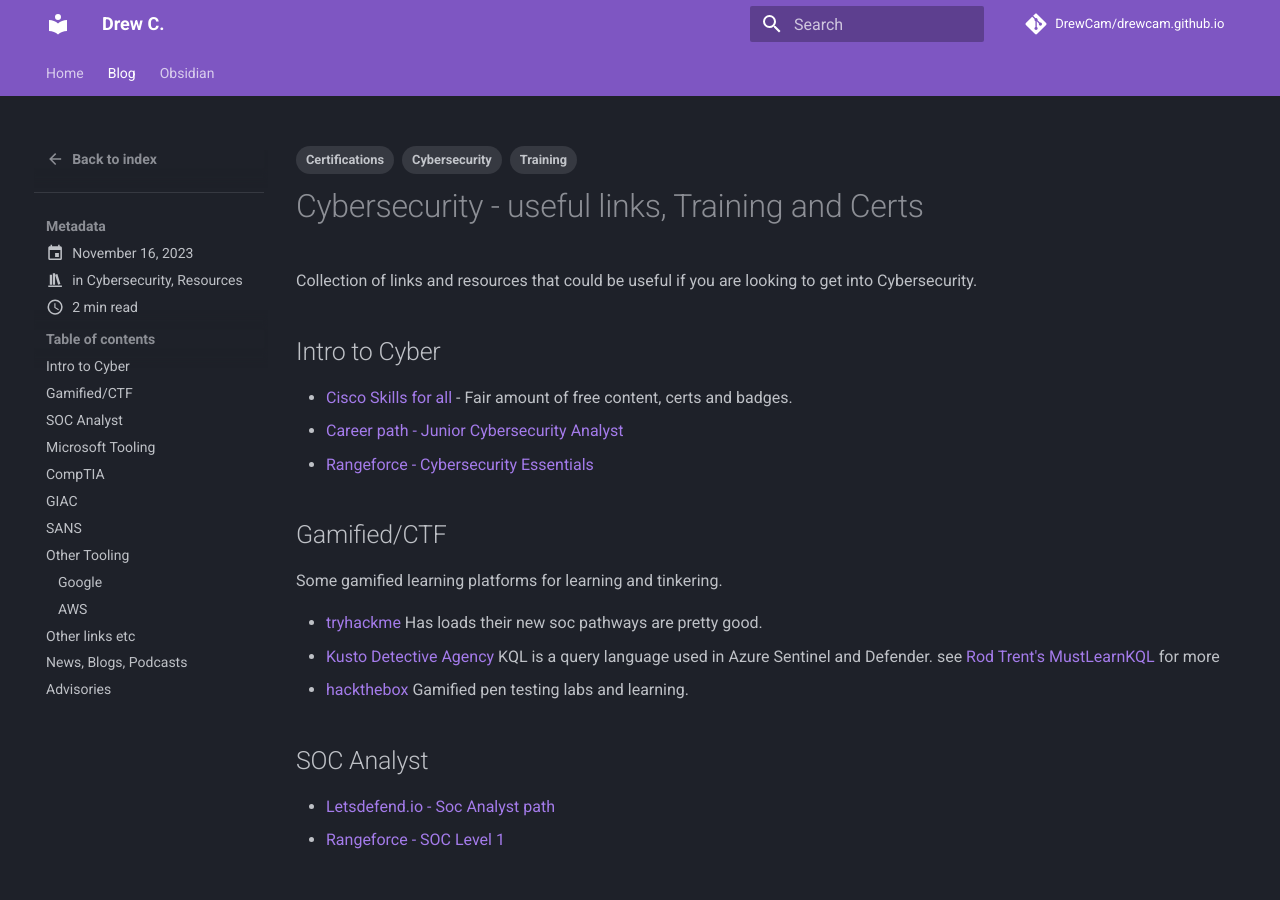
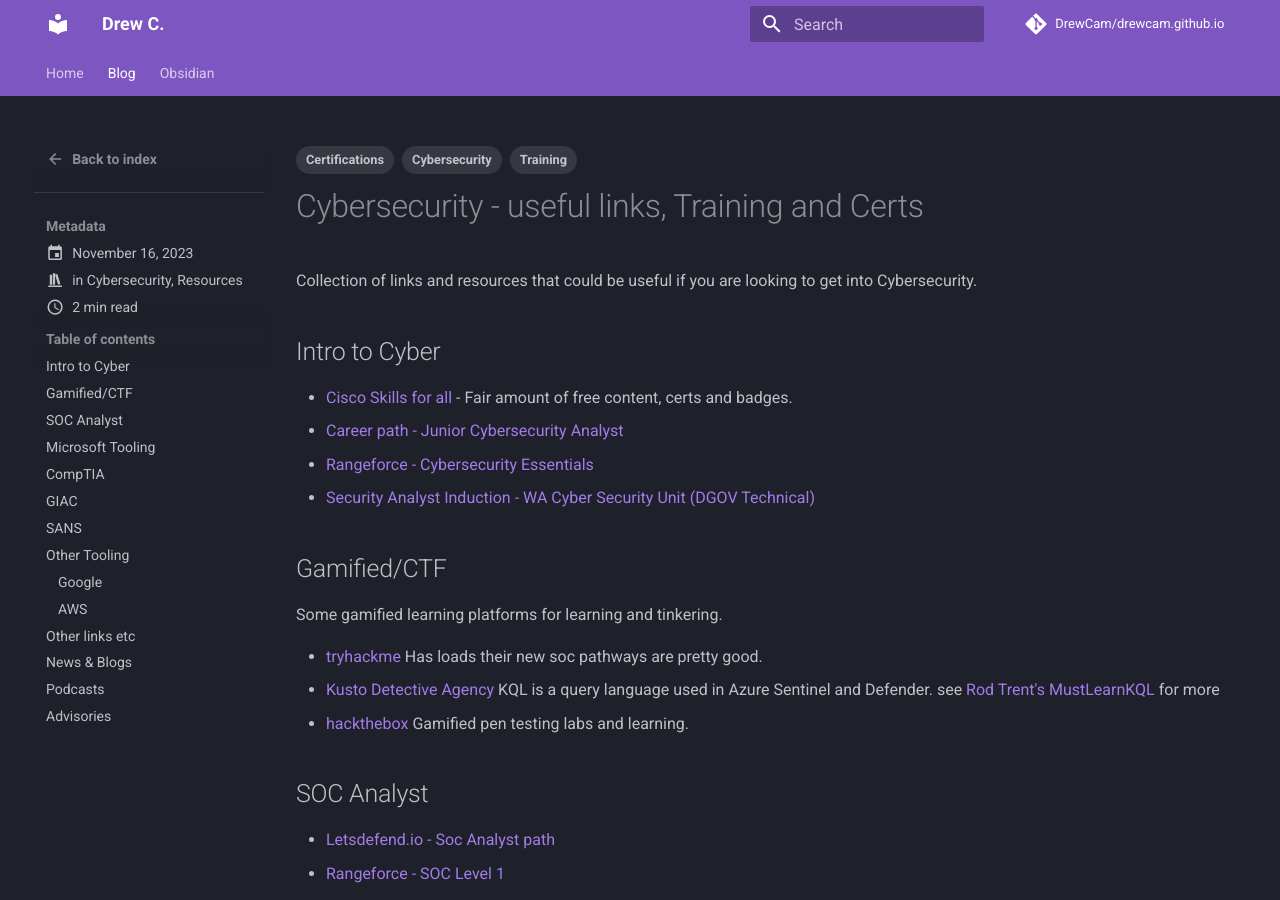
Before and after one commit to DrewCam/drewcam.github.io, an MkDocs documentation site: the page built from docs/blog/posts/cybersecurity-useful-links.md, in a window 1280 px wide and 900 px high. Built offline with MkDocs 1.6.1 and Material for MkDocs 9.7.7, drawn with Linux system fonts in a browser that asks for light colours; comment, search, counter and statistics services are not loaded; some of the changed lines change nothing that is shown; some of the changed text lies outside the part shown.

Commit message:
Update cybersecurity-useful-links.md
Split out podcasts, added induction links.

```diff
--- a/docs/blog/posts/cybersecurity-useful-links.md
+++ b/docs/blog/posts/cybersecurity-useful-links.md
@@ -22,6 +22,7 @@
 - [Cisco Skills for all](https://skillsforall.com/) - Fair amount of free content, certs and badges.
 - [Career path - Junior Cybersecurity Analyst](https://skillsforall.com/career-path/cybersecurity?courseLang=en-US)
 - [Rangeforce - Cybersecurity Essentials](https://www.rangeforce.com/)
+- [Security Analyst Induction - WA Cyber Security Unit (DGOV Technical)](https://soc.cyber.wa.gov.au//training/analyst-induction/?h=induction)
 
 ## Gamified/CTF
 
@@ -98,14 +99,18 @@
 - [NCSC - UK's National Cyber Security Centre](https://www.ncsc.gov.uk/section/advice-guidance/all-topics)
 - [CyberSeek](https://www.cyberseek.org/pathway.html) Can be useful for optimising job searches, but it is US oriented.
 
-## News, Blogs, Podcasts
+## News & Blogs
 
 - [bleepingcomputer.com](https://www.bleepingcomputer.com/)
 - [All Info Sec News Aggregator](https://allinfosecnews.com/)
 - [Talkback - smart infosec resource aggregator](https://talkback.sh/)
 - [Daniel Miessler's blog](https://danielmiessler.com/blog/build-successful-infosec-career/)
+
+## Podcasts
+
 - [Cyberwire - Daily news podcast](https://thecyberwire.com/podcasts/daily-podcast)
 - [Darknet Diaries - True stories from the dark side of the internet](https://darknetdiaries.com/)
+- [Risky Business - Risky Business](https://www.risky.biz/)
 
 ## Advisories
 
```
